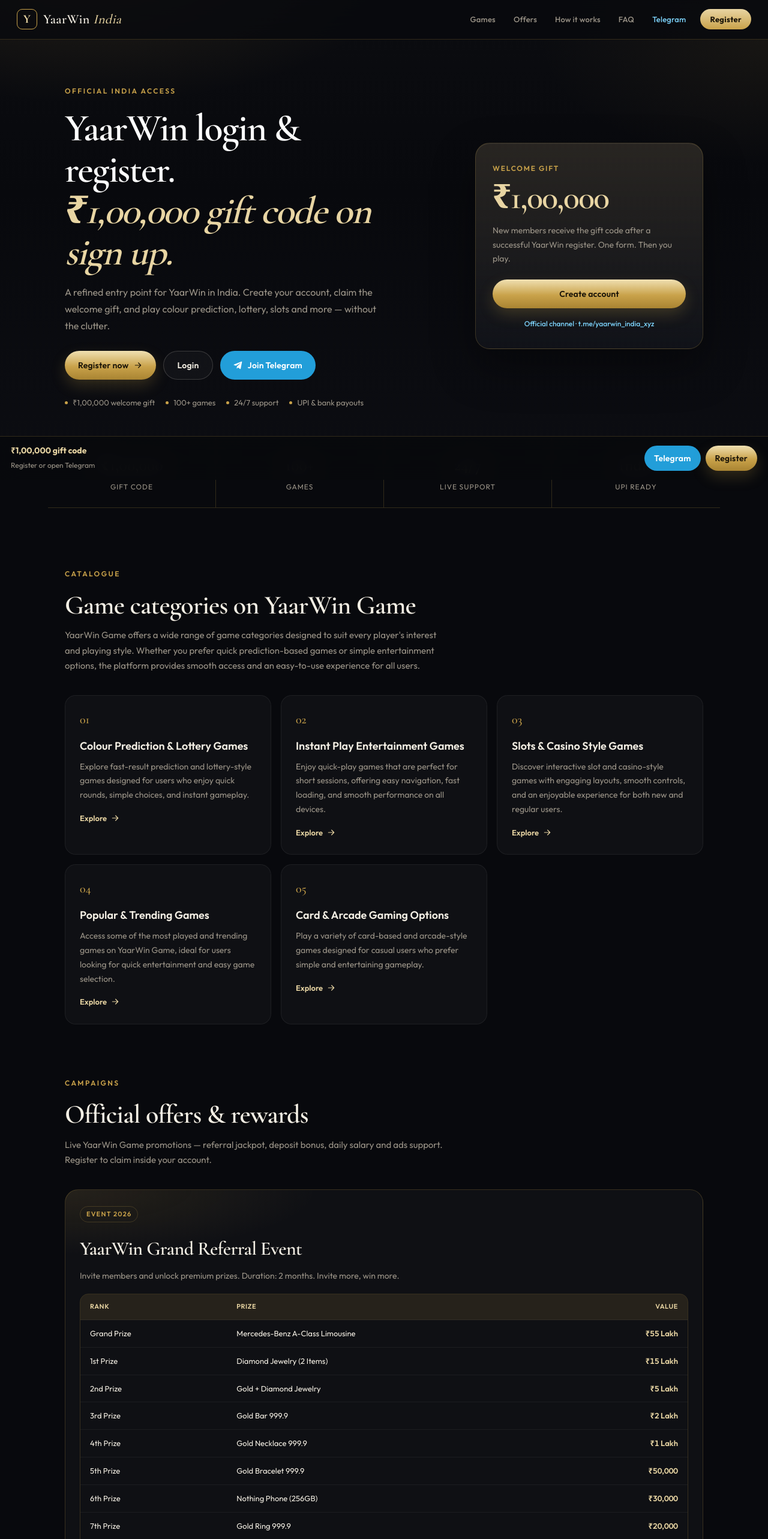
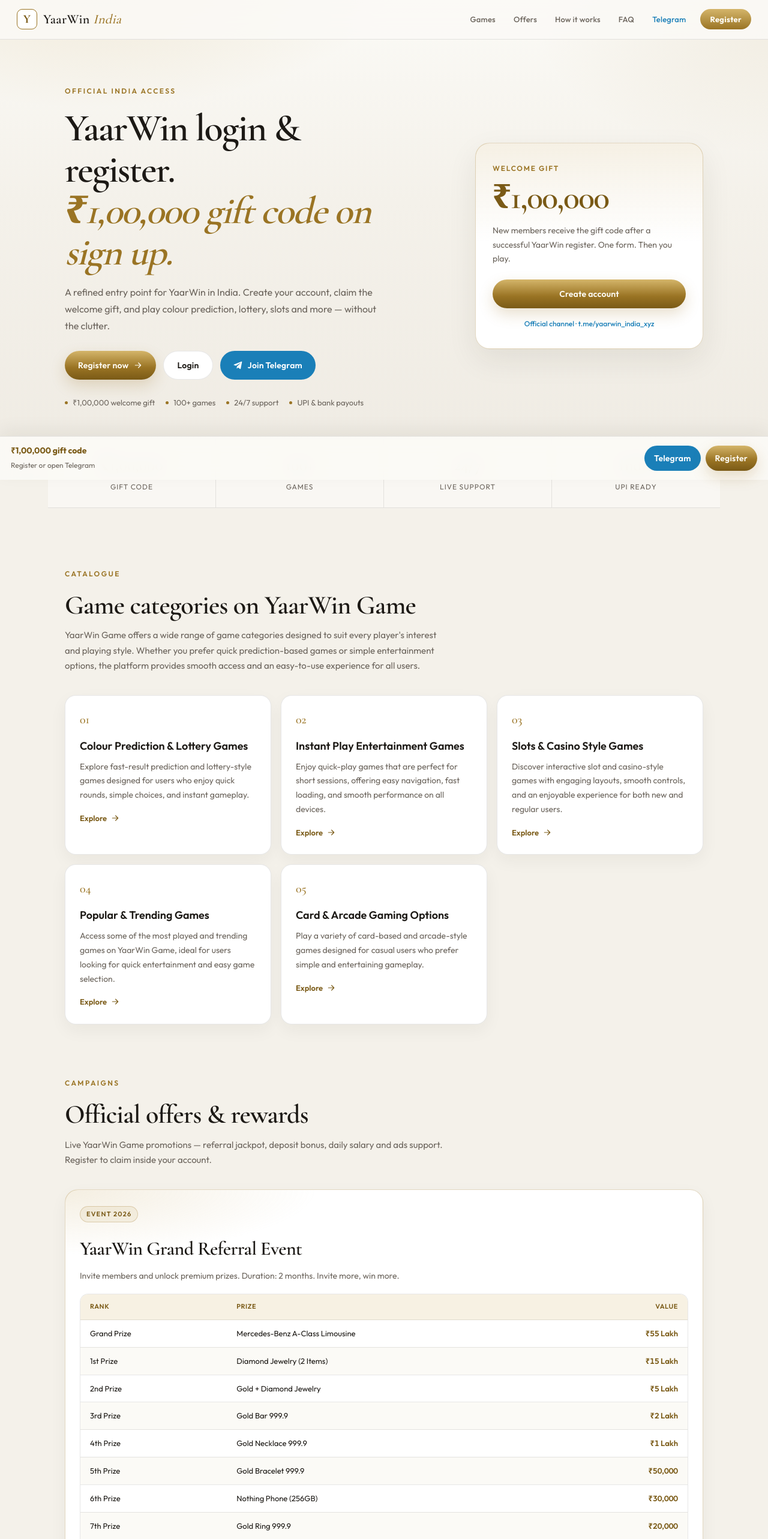
Before and after one commit to abedinbybit2-arch/yaarwin-india, a React (Vite) app: page / in a window 1280 px wide. Shown: the top 2566 px of the page at 60% size. Built offline with nearby package versions, Linux system fonts and the light colour scheme.

Commit message:
Switch to professional light cream and gold theme

```diff
--- a/index.html
+++ b/index.html
@@ -14,7 +14,7 @@
     />
     <meta name="author" content="YaarWin India" />
     <meta name="robots" content="index, follow, max-image-preview:large, max-snippet:-1" />
-    <meta name="theme-color" content="#0B0C10" />
+    <meta name="theme-color" content="#F4F1EA" />
     <meta name="geo.region" content="IN" />
     <meta name="geo.placename" content="India" />
     <link rel="canonical" href="https://yaarwin-india.vercel.app/" />
--- a/src/App.css
+++ b/src/App.css
@@ -10,9 +10,9 @@
   inset: 0;
   z-index: 0;
   background:
-    radial-gradient(900px 420px at 12% -10%, rgba(201, 162, 74, 0.14), transparent 60%),
-    radial-gradient(700px 380px at 100% 8%, rgba(201, 162, 74, 0.07), transparent 55%),
-    linear-gradient(180deg, #0b0c10 0%, #08090d 40%, #0c0d12 100%);
+    radial-gradient(900px 420px at 12% -8%, rgba(196, 163, 90, 0.22), transparent 58%),
+    radial-gradient(700px 380px at 100% 6%, rgba(154, 116, 36, 0.08), transparent 55%),
+    linear-gradient(180deg, #fbfaf6 0%, #f4f1ea 42%, #efebe3 100%);
 }
 
 .site > *:not(.ambient):not(.sticky) {
@@ -29,7 +29,7 @@
   justify-content: space-between;
   gap: 16px;
   padding: 14px 28px;
-  background: rgba(8, 9, 13, 0.78);
+  background: rgba(251, 250, 246, 0.86);
   backdrop-filter: blur(18px);
   border-bottom: 1px solid var(--line);
 }
@@ -47,7 +47,8 @@
   place-items: center;
   border-radius: 9px;
   border: 1px solid var(--gold);
-  color: var(--gold-2);
+  color: var(--gold-deep);
+  background: #fff;
   font-family: var(--display);
   font-weight: 700;
   font-size: 20px;
@@ -64,7 +65,7 @@
 
 .brand-text em {
   font-style: italic;
-  color: var(--gold-2);
+  color: var(--gold);
   font-weight: 500;
 }
 
@@ -88,22 +89,22 @@
 }
 
 .nav-tg {
-  color: #7dd3fc;
+  color: var(--tg);
 }
 
 .nav-cta {
   margin-left: 6px;
   padding: 9px 16px;
   border-radius: 999px;
-  background: linear-gradient(180deg, #e8d5a3, #c9a24a);
-  color: #1a1408;
+  background: linear-gradient(180deg, #d4b56a, #9a7424);
+  color: #fffdf6;
   font-size: 13px;
   font-weight: 700;
   letter-spacing: 0.3px;
 }
 
 .nav-cta:hover {
-  filter: brightness(1.06);
+  filter: brightness(1.05);
 }
 
 .menu-toggle {
@@ -112,6 +113,7 @@
   height: 42px;
   border-radius: 10px;
   border: 1px solid var(--line);
+  background: #fff;
   flex-direction: column;
   justify-content: center;
   align-items: center;
@@ -121,7 +123,7 @@
 .menu-toggle span {
   width: 16px;
   height: 1.5px;
-  background: var(--gold-2);
+  background: var(--ink);
   transition: 0.2s ease;
 }
 
@@ -165,13 +167,13 @@
   font-weight: 600;
   line-height: 1.08;
   letter-spacing: -0.03em;
-  color: #fff;
+  color: var(--ink);
   margin-bottom: 18px;
 }
 
 .hero h1 span {
   display: block;
-  color: var(--gold-2);
+  color: var(--gold);
   font-style: italic;
 }
 
@@ -202,7 +204,7 @@
   font-size: 14px;
   font-weight: 600;
   letter-spacing: 0.2px;
-  transition: transform 0.18s ease, filter 0.18s ease, border-color 0.18s ease;
+  transition: transform 0.18s ease, filter 0.18s ease, border-color 0.18s ease, box-shadow 0.18s ease;
 }
 
 .btn:hover {
@@ -210,19 +212,23 @@
 }
 
 .btn-gold {
-  background: linear-gradient(180deg, #f0e0b2 0%, #c9a24a 55%, #a98432 100%);
-  color: #1a1408;
-  box-shadow: 0 10px 24px rgba(201, 162, 74, 0.22);
+  background: linear-gradient(180deg, #d4b56a 0%, #9a7424 58%, #7a5a16 100%);
+  color: #fffdf6;
+  box-shadow: 0 10px 24px rgba(154, 116, 36, 0.22);
 }
 
 .btn-ghost {
-  border: 1px solid rgba(244, 239, 228, 0.18);
+  border: 1px solid var(--line);
   color: var(--ink);
-  background: rgba(255, 255, 255, 0.03);
+  background: #fff;
+}
+
+.btn-ghost:hover {
+  border-color: rgba(154, 116, 36, 0.4);
 }
 
 .btn-tg {
-  background: #229ed9;
+  background: var(--tg);
   color: #fff;
 }
 
@@ -261,12 +267,10 @@
   padding: 32px 28px;
   border-radius: 24px;
   background:
-    linear-gradient(180deg, rgba(201, 162, 74, 0.12), rgba(16, 18, 24, 0.9)),
-    #12141c;
-  border: 1px solid var(--line);
-  box-shadow:
-    0 30px 70px rgba(0, 0, 0, 0.35),
-    inset 0 1px 0 rgba(255, 255, 255, 0.06);
+    linear-gradient(180deg, rgba(196, 163, 90, 0.16), #ffffff 48%),
+    #ffffff;
+  border: 1px solid rgba(154, 116, 36, 0.28);
+  box-shadow: var(--shadow);
 }
 
 .gift-kicker {
@@ -282,7 +286,7 @@
   font-size: clamp(40px, 6vw, 56px);
   line-height: 1.05;
   font-weight: 600;
-  color: var(--gold-2);
+  color: var(--gold-deep);
   margin: 10px 0 14px;
   letter-spacing: -0.03em;
 }
@@ -302,7 +306,7 @@
   display: block;
   margin-top: 16px;
   text-align: center;
-  color: #7dd3fc;
+  color: var(--tg);
   font-size: 12px;
   font-weight: 500;
 }
@@ -314,6 +318,7 @@
   margin: 0 auto 24px;
   border-top: 1px solid var(--line);
   border-bottom: 1px solid var(--line);
+  background: rgba(255, 255, 255, 0.45);
 }
 
 .stat {
@@ -331,7 +336,7 @@
   font-family: var(--display);
   font-size: clamp(18px, 2.4vw, 28px);
   font-weight: 600;
-  color: var(--gold-2);
+  color: var(--gold-deep);
 }
 
 .stat span {
@@ -360,6 +365,7 @@
   letter-spacing: -0.02em;
   line-height: 1.15;
   margin-bottom: 12px;
+  color: var(--ink);
 }
 
 .section-sub {
@@ -380,14 +386,16 @@
   padding: 24px;
   border-radius: 18px;
   background: var(--card);
-  border: 1px solid rgba(255, 255, 255, 0.06);
-  transition: border-color 0.2s ease, transform 0.2s ease;
+  border: 1px solid var(--line);
+  box-shadow: 0 10px 28px rgba(40, 32, 18, 0.05);
+  transition: border-color 0.2s ease, transform 0.2s ease, box-shadow 0.2s ease;
 }
 
 .cat-card:hover,
 .pillar:hover {
-  border-color: var(--line);
+  border-color: rgba(154, 116, 36, 0.35);
   transform: translateY(-3px);
+  box-shadow: var(--shadow);
 }
 
 .cat-index {
@@ -405,6 +413,7 @@
   font-size: 18px;
   font-weight: 600;
   margin-bottom: 8px;
+  color: var(--ink);
 }
 
 .cat-card p,
@@ -421,7 +430,7 @@
   display: inline-flex;
   align-items: center;
   gap: 6px;
-  color: var(--gold-2);
+  color: var(--gold-deep);
   font-size: 13px;
   font-weight: 600;
 }
@@ -435,14 +444,15 @@
   padding: 26px 24px 24px;
   border-radius: 22px;
   background: var(--card);
-  border: 1px solid rgba(255, 255, 255, 0.06);
+  border: 1px solid var(--line);
+  box-shadow: 0 10px 28px rgba(40, 32, 18, 0.05);
 }
 
 .offer-featured {
   background:
-    radial-gradient(700px 180px at 0% 0%, rgba(201, 162, 74, 0.12), transparent 60%),
-    var(--card);
-  border-color: var(--line);
+    radial-gradient(700px 180px at 0% 0%, rgba(196, 163, 90, 0.18), transparent 60%),
+    #ffffff;
+  border-color: rgba(154, 116, 36, 0.28);
 }
 
 .offer-head {
@@ -455,6 +465,7 @@
   font-weight: 600;
   letter-spacing: -0.02em;
   margin: 8px 0 8px;
+  color: var(--ink);
 }
 
 .offer-head p {
@@ -469,8 +480,9 @@
   margin-bottom: 10px;
   padding: 4px 10px;
   border-radius: 999px;
-  border: 1px solid var(--line);
-  color: var(--gold);
+  border: 1px solid rgba(154, 116, 36, 0.28);
+  background: rgba(196, 163, 90, 0.12);
+  color: var(--gold-deep);
   font-size: 11px;
   letter-spacing: 1.2px;
   text-transform: uppercase;
@@ -482,6 +494,7 @@
   border-radius: 14px;
   border: 1px solid var(--line);
   margin-bottom: 16px;
+  background: #fff;
 }
 
 table {
@@ -498,8 +511,8 @@
 }
 
 th {
-  background: rgba(201, 162, 74, 0.12);
-  color: var(--gold-2);
+  background: #f7f1e3;
+  color: var(--gold-deep);
   font-weight: 600;
   letter-spacing: 0.6px;
   text-transform: uppercase;
@@ -508,18 +521,22 @@
 
 td {
   color: var(--ink);
-  border-top: 1px solid rgba(255, 255, 255, 0.05);
+  border-top: 1px solid var(--line);
+}
+
+tbody tr:nth-child(even) td {
+  background: #fbfaf6;
 }
 
 tbody tr:hover td {
-  background: rgba(201, 162, 74, 0.05);
+  background: #f4ead3;
 }
 
 td:last-child,
 th:last-child {
   text-align: right;
   font-variant-numeric: tabular-nums;
-  color: var(--gold-2);
+  color: var(--gold-deep);
   font-weight: 600;
 }
 
@@ -561,7 +578,8 @@
   padding: 26px 24px;
   border-radius: 18px;
   background: var(--card);
-  border: 1px solid rgba(255, 255, 255, 0.06);
+  border: 1px solid var(--line);
+  box-shadow: 0 10px 28px rgba(40, 32, 18, 0.05);
 }
 
 .steps span {
@@ -586,13 +604,14 @@
   padding: 16px 18px;
   border-radius: 14px;
   background: var(--card);
-  border: 1px solid rgba(255, 255, 255, 0.06);
+  border: 1px solid var(--line);
 }
 
 .faq-list summary {
   cursor: pointer;
   font-weight: 600;
   list-style: none;
+  color: var(--ink);
 }
 
 .faq-list summary::-webkit-details-marker {
@@ -617,7 +636,7 @@
 }
 
 .faq-list a {
-  color: #7dd3fc;
+  color: var(--tg);
 }
 
 .promo {
@@ -626,10 +645,11 @@
   padding: 56px 32px;
   text-align: center;
   border-radius: 28px;
-  border: 1px solid var(--line);
+  border: 1px solid rgba(154, 116, 36, 0.28);
   background:
-    radial-gradient(500px 180px at 50% 0%, rgba(201, 162, 74, 0.18), transparent 70%),
-    #12141c;
+    radial-gradient(500px 180px at 50% 0%, rgba(196, 163, 90, 0.22), transparent 70%),
+    #ffffff;
+  box-shadow: var(--shadow);
 }
 
 .promo p {
@@ -656,7 +676,7 @@
 }
 
 .footer p {
-  color: #6f6a61;
+  color: #8a8378;
   font-size: 13px;
   margin-bottom: 12px;
 }
@@ -669,7 +689,7 @@
 
 .footer-links button,
 .footer-links a {
-  color: var(--gold-2);
+  color: var(--gold-deep);
   font-size: 13px;
   font-weight: 600;
 }
@@ -685,15 +705,16 @@
   justify-content: space-between;
   gap: 12px;
   padding: 12px 18px calc(12px + env(safe-area-inset-bottom));
-  background: rgba(8, 9, 13, 0.92);
+  background: rgba(251, 250, 246, 0.94);
   backdrop-filter: blur(16px);
   border-top: 1px solid var(--line);
+  box-shadow: 0 -10px 30px rgba(40, 32, 18, 0.06);
 }
 
 .sticky-copy strong {
   display: block;
   font-size: 14px;
-  color: var(--gold-2);
+  color: var(--gold-deep);
 }
 
 .sticky-copy span {
--- a/src/index.css
+++ b/src/index.css
@@ -7,17 +7,18 @@
 }
 
 :root {
-  --bg: #08090d;
-  --bg-2: #101218;
-  --bg-3: #161821;
-  --gold: #c9a24a;
-  --gold-2: #e8d5a3;
-  --gold-deep: #8d6b24;
-  --ink: #f4efe4;
-  --muted: #9b9488;
-  --line: rgba(201, 162, 74, 0.22);
-  --card: rgba(255, 248, 230, 0.03);
-  --tg: #2aabee;
+  --bg: #f4f1ea;
+  --bg-2: #fbfaf6;
+  --paper: #ffffff;
+  --gold: #9a7424;
+  --gold-2: #c4a35a;
+  --gold-deep: #7a5a16;
+  --ink: #1c1915;
+  --muted: #6b645c;
+  --line: rgba(28, 25, 21, 0.1);
+  --card: #ffffff;
+  --shadow: 0 18px 50px rgba(40, 32, 18, 0.08);
+  --tg: #1a7fb8;
   --display: 'Cormorant Garamond', Georgia, serif;
   --sans: 'Outfit', system-ui, sans-serif;
 }
@@ -25,6 +26,7 @@
 html {
   scroll-behavior: smooth;
   overflow-x: clip;
+  color-scheme: light;
 }
 
 body {
@@ -59,8 +61,8 @@
 }
 
 ::selection {
-  background: rgba(201, 162, 74, 0.28);
-  color: #fff;
+  background: rgba(154, 116, 36, 0.22);
+  color: var(--ink);
 }
 
 :focus-visible {
```
Also changed, not shown: public/favicon.svg, public/site.webmanifest.
